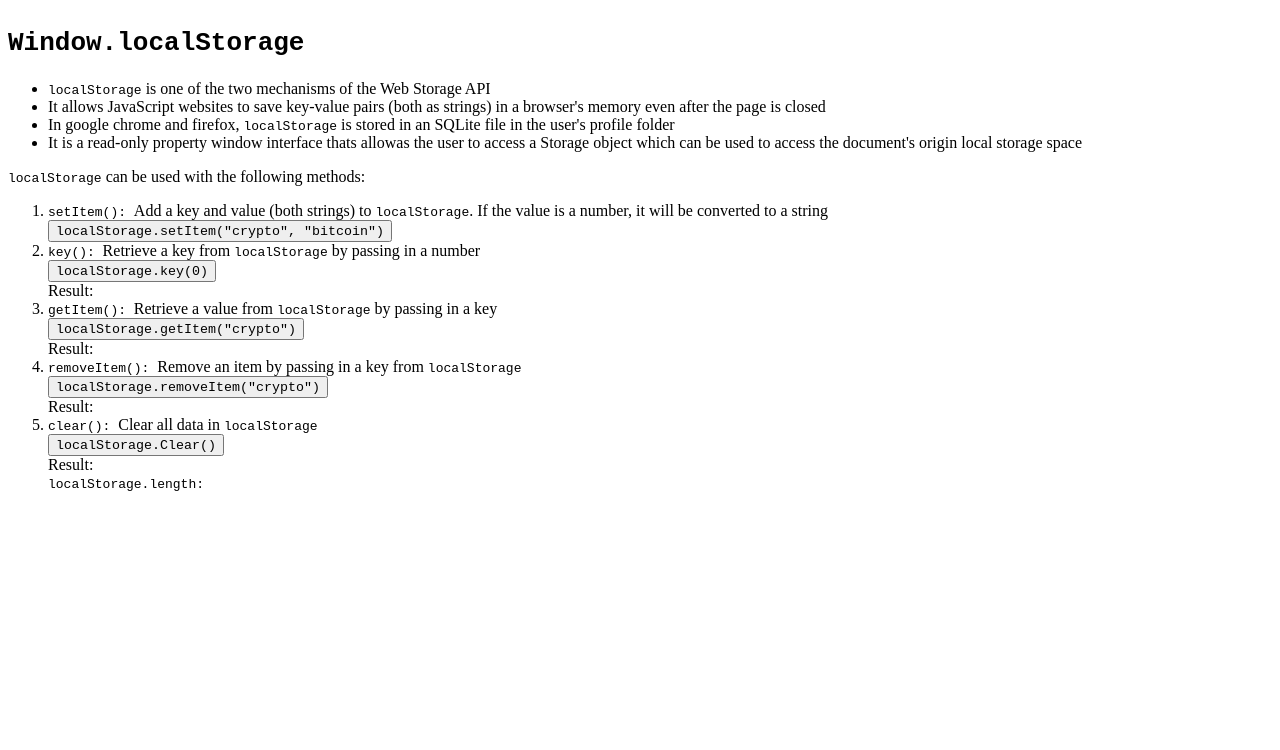
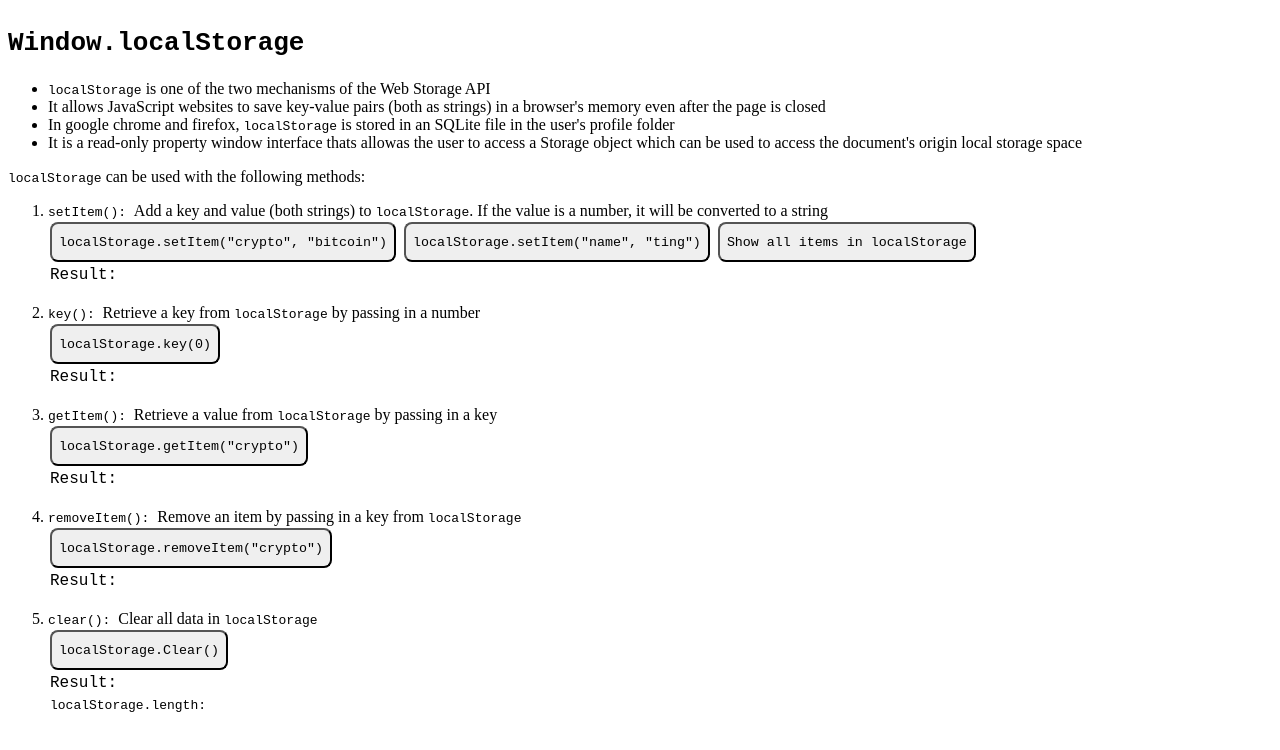
Before and after one commit to 97alexlo/js-project, a plain HTML site: page storage.html in a window 1280 px wide. Drawn offline with Linux system fonts and the light colour scheme.

Commit message:
styled storage.html

```diff
--- a/storage.html
+++ b/storage.html
@@ -4,10 +4,33 @@
     <meta charset="UTF-8">
     <meta http-equiv="X-UA-Compatible" content="IE=edge">
     <meta name="viewport" content="width=device-width, initial-scale=1.0">
+    <style>
+        button {
+            padding: 7px;
+            height: 40px;
+            border-radius: 8px;
+            margin: 2px;
+        }
+        div {
+            font-family: 'Courier New', Courier, monospace;
+            padding: 2px;
+
+        }
+    </style>
     <script>
         onload = function() {
             document.getElementById("setItem").onclick = function() {
                 localStorage.setItem("crypto", "bitcoin")
+            }
+            document.getElementById("setItem2").onclick = function() {
+                localStorage.setItem("name", "ting")
+            }
+            document.getElementById("getAllItems").onclick = function() {
+                for(let i = 0; i < localStorage.length; i++) {
+                    var key = localStorage.key(i)
+                    var value = localStorage.getItem(key)
+                    document.getElementById("allItems").innerHTML += `${key}: ${value}<br>`
+                }
             }
             document.getElementById("getItem").onclick = function() {
                 document.getElementById("getItemResult").innerHTML += localStorage.getItem("crypto")
@@ -39,15 +62,22 @@
     <ol>
         <li><code>setItem(): </code>Add a key and value (both strings) to <code>localStorage</code>. If the value is a number, it will be converted to a string</li>
         <button type="button" id="setItem"><code>localStorage.setItem("crypto", "bitcoin")</code></button>
+        <button type="button" id="setItem2"><code>localStorage.setItem("name", "ting")</code></button>
+        <button type="button" id="getAllItems"><code>Show all items in localStorage</code></button>
+        <div id="allItems">Result: <br></div>
+        <br>
         <li><code>key(): </code>Retrieve a key from <code>localStorage</code> by passing in a number</li>
         <button type="button" id="firstKey"><code>localStorage.key(0)</code></button>
         <div id="getItemResultFromKey">Result: </div>
+        <br>
         <li><code>getItem(): </code>Retrieve a value from <code>localStorage</code> by passing in a key</li>
         <button type="button" id="getItem"><code>localStorage.getItem("crypto")</code></button>
         <div id="getItemResult">Result: </div>
+        <br>
         <li><code>removeItem(): </code>Remove an item by passing in a key from <code>localStorage</code></li>
         <button type="button" id="removeItem"><code>localStorage.removeItem("crypto")</code></button>
         <div id="getItemResultAfterRemove">Result: </div>
+        <br>
         <li><code>clear(): </code>Clear all data in <code>localStorage</code></li>
         <button type="button" id="clear"><code>localStorage.Clear()</code></button>
         <div id="getItemResultAfterClear">Result: </div>
```
